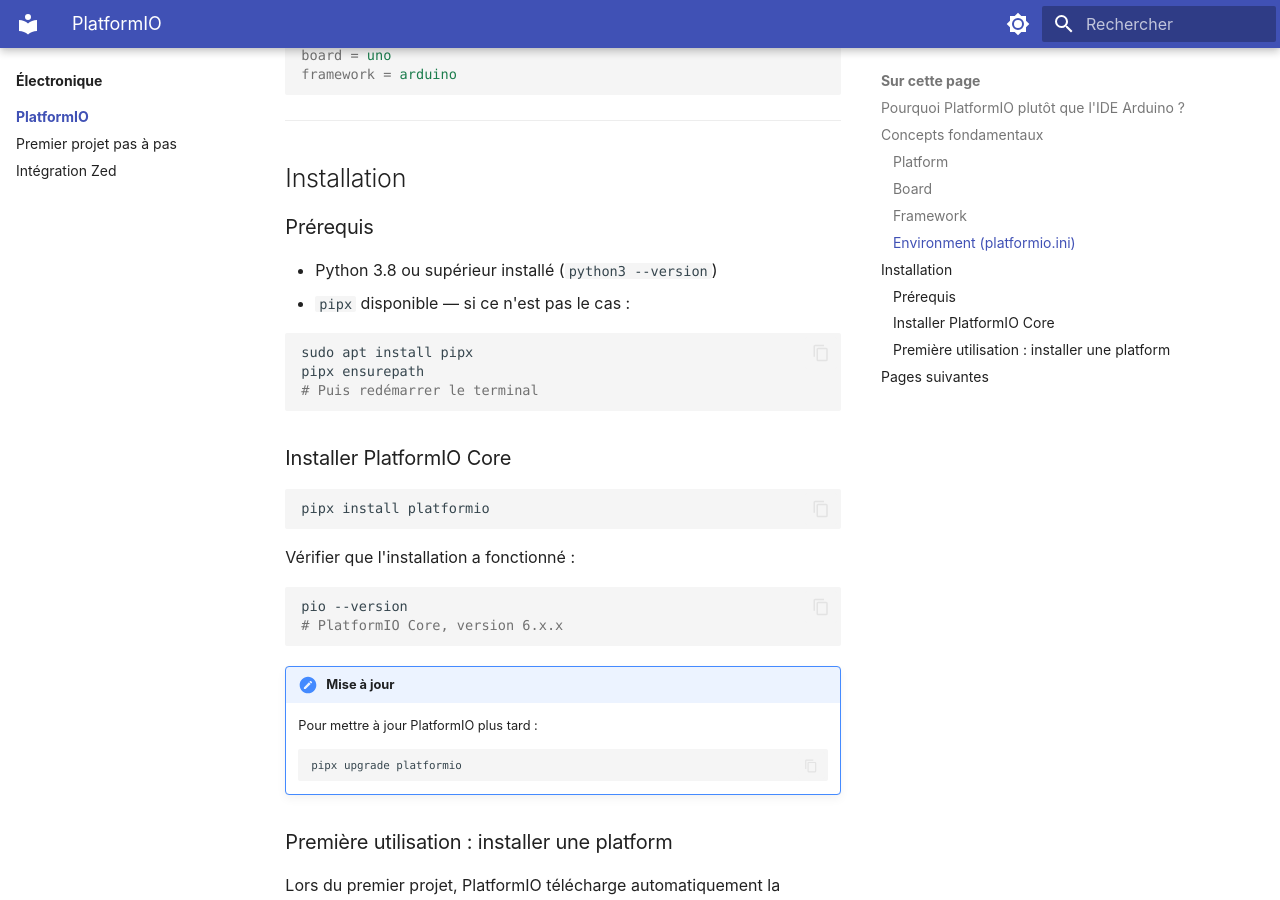
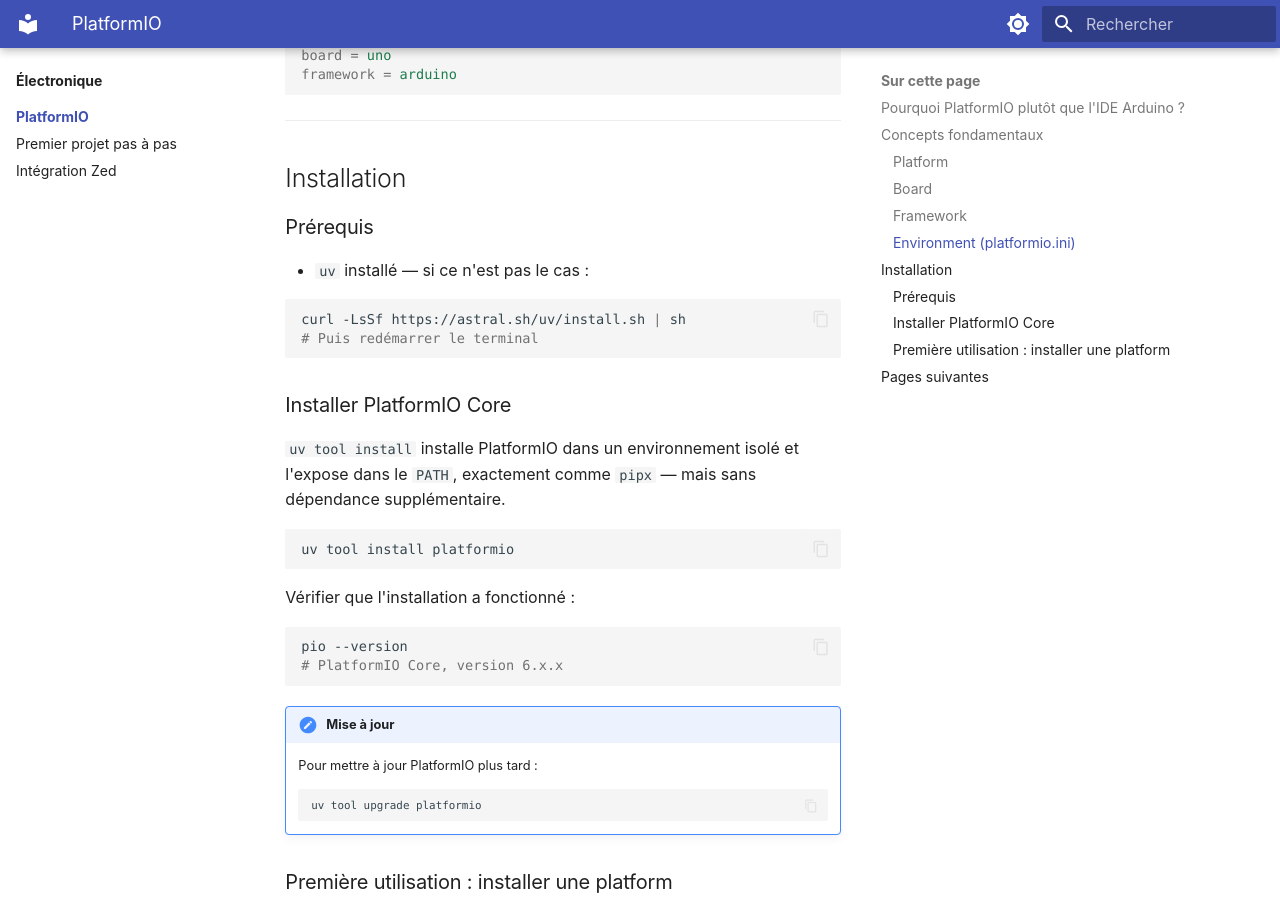
Before and after one commit to namnetes/alm_notes, an MkDocs documentation site: the page built from docs/electronique/platformio/index.md, in a window 1280 px wide and 900 px high, scrolled down 1909 px. Built offline with MkDocs 1.6.1 and Material for MkDocs 9.7.7, drawn with Linux system fonts in a browser that asks for light colours.

Commit message:
docs: replace pipx with uv tool install for PlatformIO
uv tool install is the direct equivalent of pipx install and avoids
introducing a separate dependency — consistent with the uv-only policy.

Co-Authored-By: Claude Sonnet 4.6 <noreply@anthropic.com>

````diff
--- a/docs/electronique/platformio/index.md
+++ b/docs/electronique/platformio/index.md
@@ -67,19 +67,20 @@ framework = arduino
 
 ### Prérequis
 
-- Python 3.8 ou supérieur installé (`python3 --version`)
-- `pipx` disponible — si ce n'est pas le cas :
+- `uv` installé — si ce n'est pas le cas :
 
 ```bash
-sudo apt install pipx
-pipx ensurepath
+curl -LsSf https://astral.sh/uv/install.sh | sh
 # Puis redémarrer le terminal
 ```
 
 ### Installer PlatformIO Core
 
+`uv tool install` installe PlatformIO dans un environnement isolé et l'expose
+dans le `PATH`, exactement comme `pipx` — mais sans dépendance supplémentaire.
+
 ```bash
-pipx install platformio
+uv tool install platformio
 ```
 
 Vérifier que l'installation a fonctionné :
@@ -92,7 +93,7 @@ pio --version
 !!! note "Mise à jour"
     Pour mettre à jour PlatformIO plus tard :
     ```bash
-    pipx upgrade platformio
+    uv tool upgrade platformio
     ```
 
 ### Première utilisation : installer une platform
````
Also changed, not shown: docs/electronique/platformio/zed.md (+1 -1 lines).
